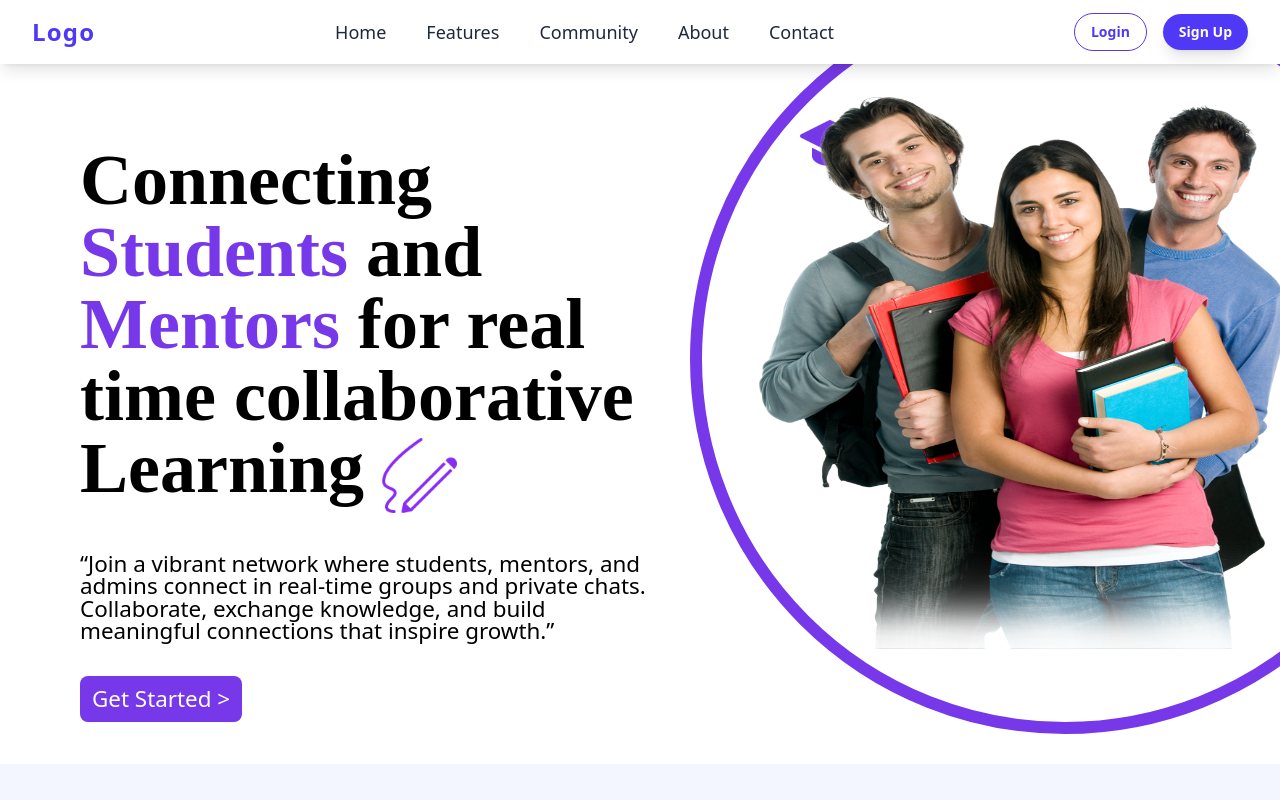
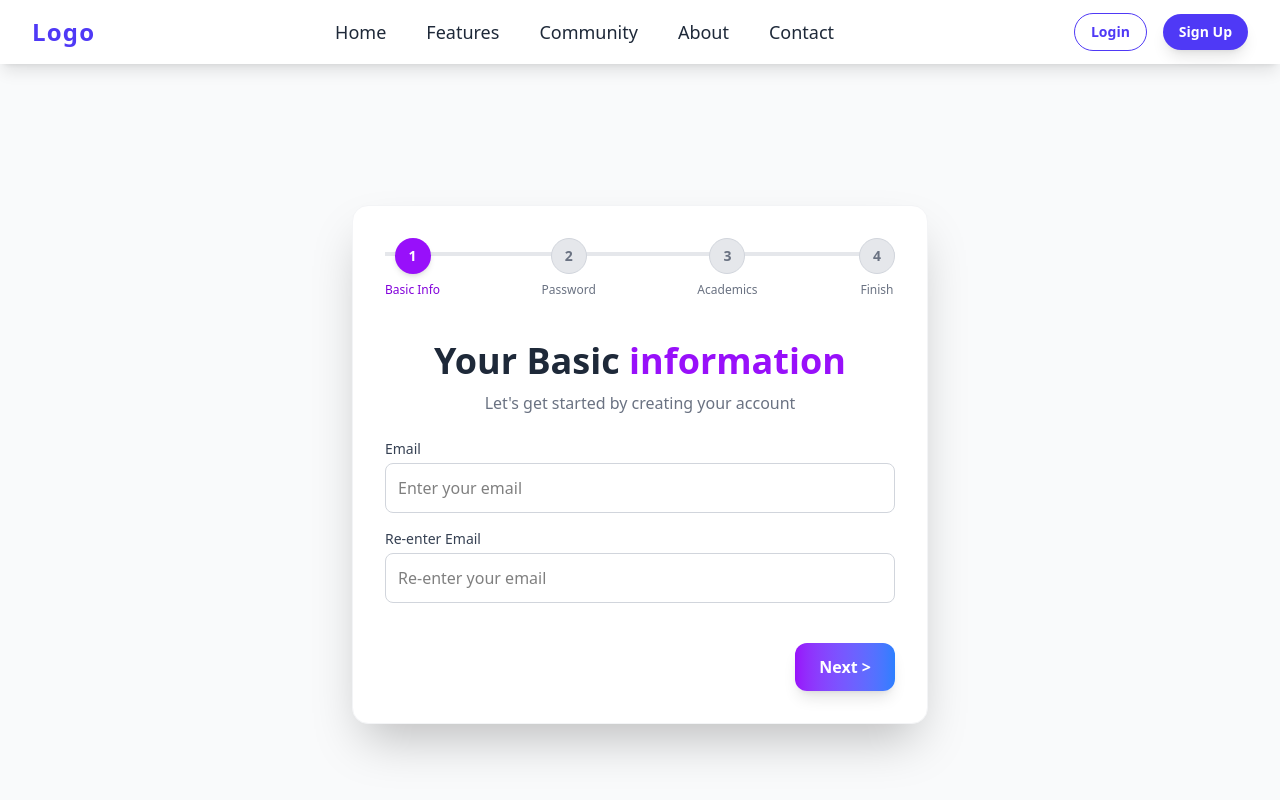
Before and after one commit to startt-up/client, a React app: page / in a window 1280 px wide. Shown: the top 800 px of the page. Built offline with nearby package versions, Linux system fonts and the light colour scheme; the HTML template or start-up script is replaced by a standard one.

Commit message:
new role

```diff
--- a/src/App.jsx
+++ b/src/App.jsx
@@ -7,7 +7,7 @@
   return (
     <>
     <Navbar />
-    {/* <Signup /> */}
+    <Signup />
     {/* <LandingPage/> */}
     {/* <Signup /> */}
     <LandingPage/>
--- a/src/Components/LandingPage.jsx
+++ b/src/Components/LandingPage.jsx
@@ -71,7 +71,7 @@
     <p className="text-[1rem] mt-10 lg:text-[1.4rem]">
 “Join a vibrant network where students, mentors, and admins connect in real-time groups and private chats. Collaborate, exchange knowledge, and build meaningful connections that inspire growth.”
 </p>
-<button className="bg-[#7638E8] text-[1rem] lg:text-[1.4rem] text-white p-3 rounded-lg">Get Started ></button>
+<button className="bg-[#7638E8] text-[1rem] lg:text-[1.4rem] text-white p-3 rounded-lg">Get Started</button>
   </div>
   <div className="w-[50%] relative flex justify-center items-center">
     <div className="absolute w-[750px] h-[750px] -top-[80px] right-[-160px] border-[12px] rounded-full border-[#7638E8] flex justify-center items-center">
--- a/src/Components/Signup.jsx
+++ b/src/Components/Signup.jsx
@@ -64,9 +64,7 @@
   // State to hold the form data
   const [formData, setFormData] = useState({
     email: "",
-    email1: "",
     password: "",
-    confirm_password: "",
     university: "",
     course: ""
   });
```
Also changed, not shown: src/Components/role.jsx (added).
